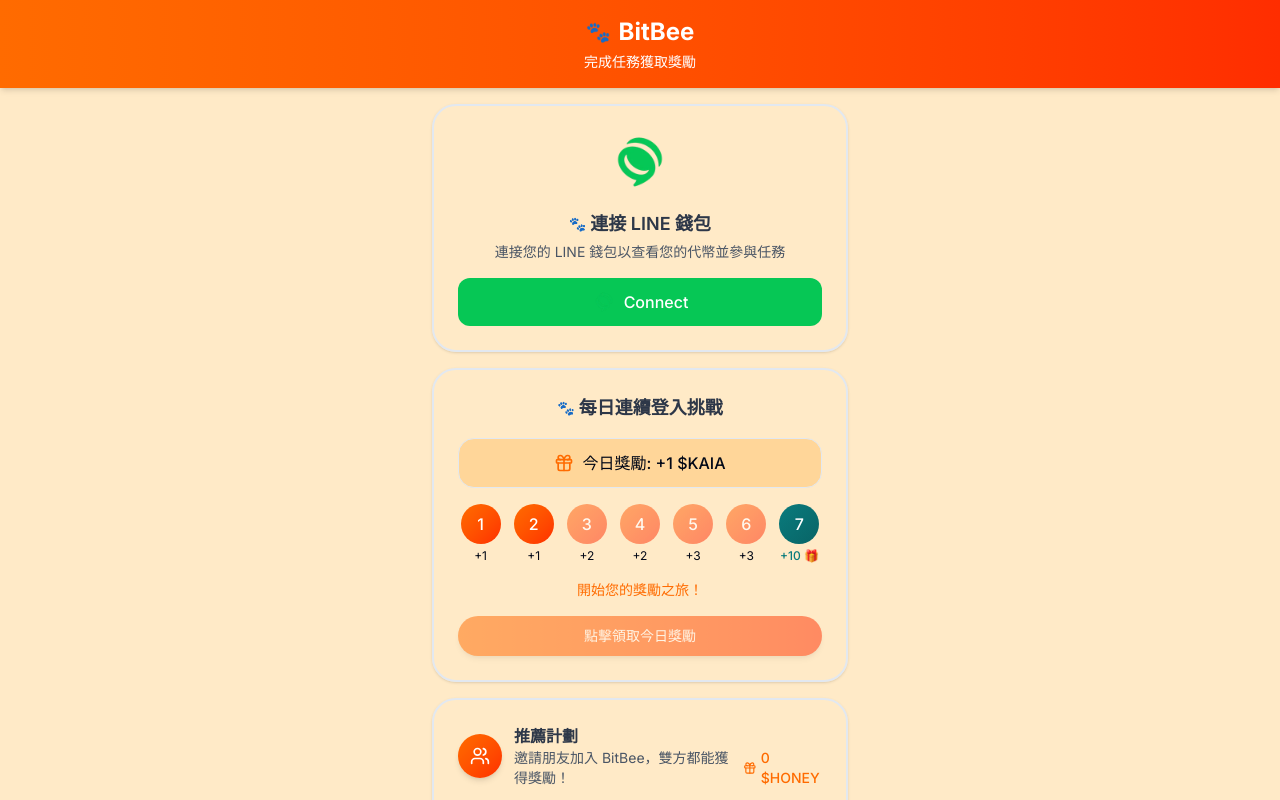
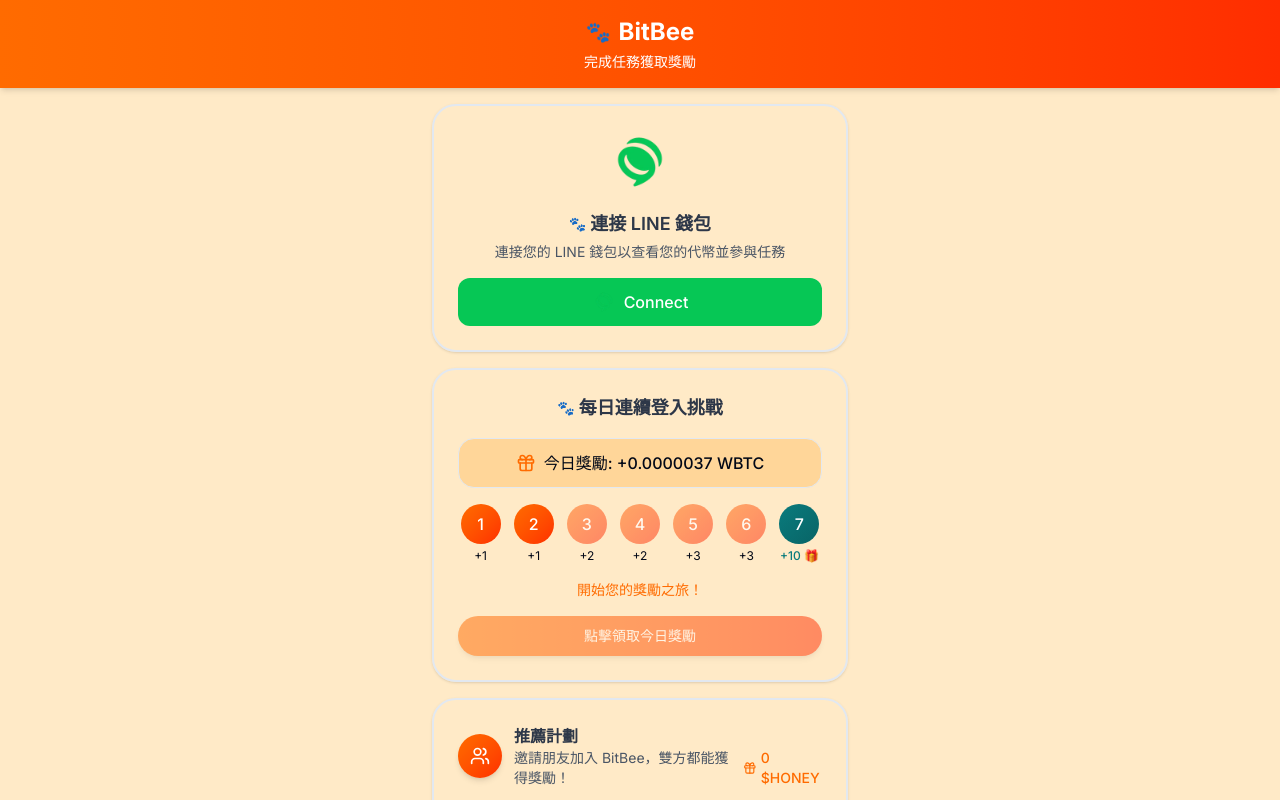
Before and after one commit to cocoooowang1230/v0-zoo-3-2, a Next.js app: page /liff in a window 1280 px wide. Shown: the top 800 px of the page. Built offline with nearby package versions, Linux system fonts and the light colour scheme.

Commit message:
feat: update daily reward text to match WBTC token balance
Ensure consistency with new token reward system.

#VERCEL_SKIP

Co-authored-by: null <184536363+cocoooowang1230@users.noreply.github.com>

```diff
--- a/app/liff-page.tsx
+++ b/app/liff-page.tsx
@@ -6,7 +6,7 @@ import { Button } from "@/components/ui/button"
 import { Card } from "@/components/ui/card"
 import { Input } from "@/components/ui/input"
 import { Progress } from "@/components/ui/progress"
-import { Gift, Copy, Users } from 'lucide-react'
+import { Gift, Copy, Users } from "lucide-react"
 import { useLiff } from "./liff-provider"
 import { toast } from "@/components/ui/use-toast"
 import { LineConnectButton } from "@/components/line-connect-button"
@@ -39,7 +39,7 @@ export default function LiffPage() {
     setDailyRewardClaimed(true)
     toast({
       title: "Reward claimed!",
-      description: "You've received +1 $KAIA",
+      description: "You've received +0.0000037 WBTC",
     })
   }
 
@@ -103,7 +103,7 @@ export default function LiffPage() {
             <div className="bg-lion-face border border-lion-face-dark rounded-lg p-3 text-center">
               <div className="flex items-center justify-center gap-2">
                 <Gift className="h-5 w-5 text-lion-orange" />
-                <span className="font-medium">今日獎勵: +1 $KAIA</span>
+                <span className="font-medium">今日獎勵: +0.0000037 WBTC</span>
               </div>
             </div>
 
--- a/app/page.tsx
+++ b/app/page.tsx
@@ -82,7 +82,7 @@ export default function Home() {
     newStreak.days[currentDay].completed = true
 
     // Add reward
-    const rewardAmount = Number.parseInt(newStreak.days[currentDay].reward.match(/\d+/)[0])
+    const rewardAmount = Number.parseFloat(newStreak.days[currentDay].reward.match(/\d+(\.\d+)?/)[0])
     const newTotalRewards = totalRewards + rewardAmount
     setTotalRewards(newTotalRewards)
 
@@ -103,7 +103,7 @@ export default function Home() {
     // Show toast notification
     toast({
       title: "獎勵已領取!",
-      description: `您獲得了 +${rewardAmount} $KAIA`,
+      description: `您獲得了 +${rewardAmount} WBTC`,
     })
   }
 
@@ -223,7 +223,7 @@ export default function Home() {
             <div className="bg-lion-face rounded-lg p-3 text-center border border-lion-face-dark">
               <div className="flex items-center justify-center gap-2">
                 <Gift className="h-5 w-5 text-lion-orange" />
-                <span className="font-medium">今日獎勵: +1 $KAIA</span>
+                <span className="font-medium">今日獎勵: +0.0000037 WBTC</span>
               </div>
             </div>
 
```
